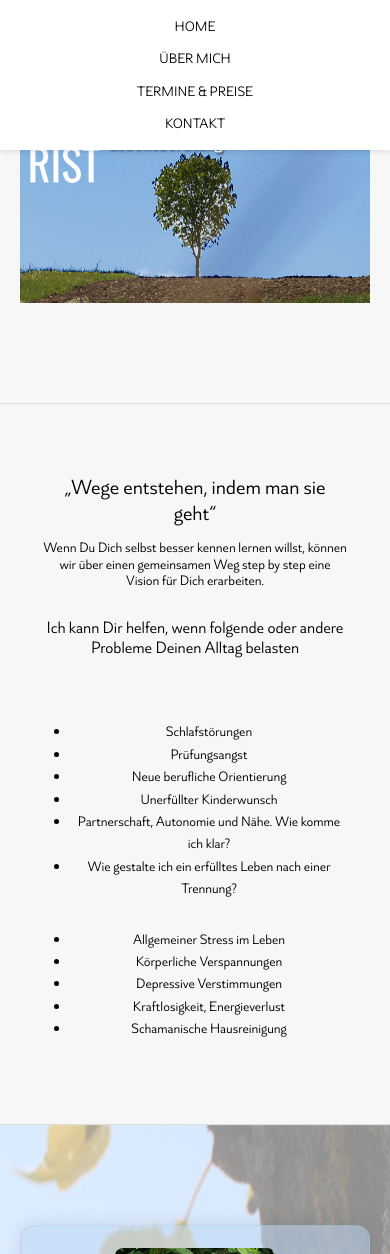
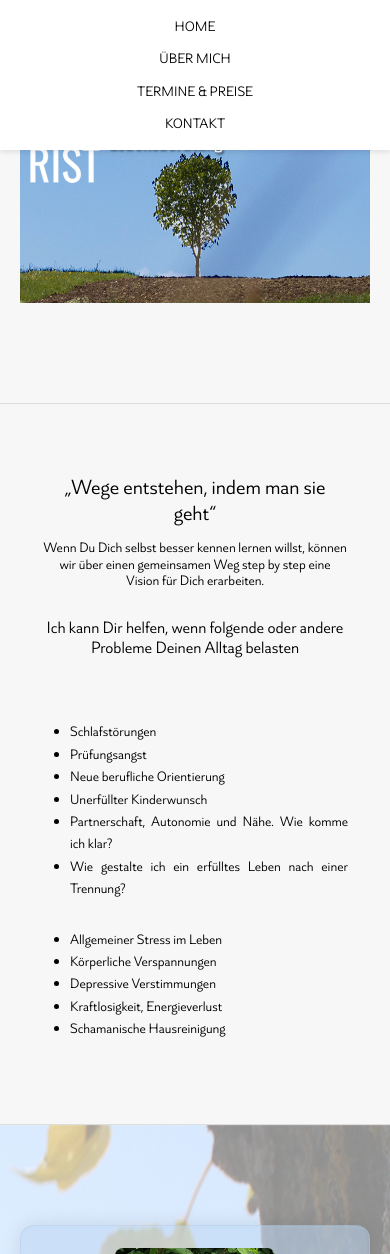
Before and after one commit to Tizy275/ritahp, a React (Vite) app: page / in a window 390 px wide. Shown: the top 1254 px of the page. Built offline with nearby package versions, Linux system fonts and the light colour scheme.

Commit message:
fix and split columns problemlist

```diff
--- a/src/pages/Home.css
+++ b/src/pages/Home.css
@@ -34,8 +34,10 @@ section:not(#home) {
 
 .header-section {
   position: relative;
-  width: 100vw;     /* volle Viewport-Breite */
-  margin-left: calc(-50vw + 50%); /* Trick, um aus evtl. zentriertem Container auszubrechen */
+  width: 100vw; /* volle Viewport-Breite */
+  margin-left: calc(
+    -50vw + 50%
+  ); /* Trick, um aus evtl. zentriertem Container auszubrechen */
   overflow: hidden;
 }
 
@@ -45,7 +47,6 @@ section:not(#home) {
   width: 100%;
   height: auto;
 }
-
 
 /*.header-overlay {
   position: relative;
@@ -117,9 +118,11 @@ section:not(#home) {
   margin-top: 2rem;
   width: 100%;
 }
-
-.problem-list .column {
+.problem-list .column1 {
   text-align: left;
+}
+.problem-list .column2 {
+  text-align: right;
 }
 
 .about-section {
@@ -247,7 +250,6 @@ section:not(#home) {
   color: #000;
 }
 
-
 .prices-section {
   position: relative;
   width: 100%;
@@ -350,8 +352,12 @@ section:not(#home) {
     gap: 1rem;
   }
 
-  .problem-list .column {
-    text-align: center;
+  .problem-list .column1 {
+    text-align: justify;
+  }
+
+  .problem-list .column2 {
+    text-align: justify;
   }
 }
 
@@ -359,7 +365,7 @@ section:not(#home) {
 @media (max-width: 768px) {
   .about-overlay {
     flex-direction: column;
-    align-items: center;   /* zentriert Kinder horizontal */
+    align-items: center; /* zentriert Kinder horizontal */
     justify-content: center;
     text-align: center;
     padding: 20px;
@@ -372,15 +378,14 @@ section:not(#home) {
   }
 
   .about-intro {
-    flex: 0 1 auto;   /* verhindert, dass das Element den ganzen Platz beansprucht */
+    flex: 0 1 auto; /* verhindert, dass das Element den ganzen Platz beansprucht */
     min-width: unset; /* entfernt die starre Mindestbreite */
     width: 100%;
     max-width: 600px;
-    margin: 0 auto;   /* zentriert den Block */
+    margin: 0 auto; /* zentriert den Block */
     text-align: center;
   }
 }
-
 
 /* === Responsive Prices Section === */
 @media (max-width: 768px) {
--- a/src/pages/Home.tsx
+++ b/src/pages/Home.tsx
@@ -49,7 +49,7 @@ export default function Home() {
 
                         {/* Problem-Listen */}
                         <div className="problem-list">
-                            <div className="column">
+                            <div className="column1">
                                 <ul>
                                     <li>Schlafstörungen</li>
                                     <li>Prüfungsangst</li>
@@ -61,7 +61,7 @@ export default function Home() {
                                     </li>
                                 </ul>
                             </div>
-                            <div className="column">
+                            <div className="column2">
                                 <ul>
                                     <li>Allgemeiner Stress im Leben</li>
                                     <li>Körperliche Verspannungen</li>
```
